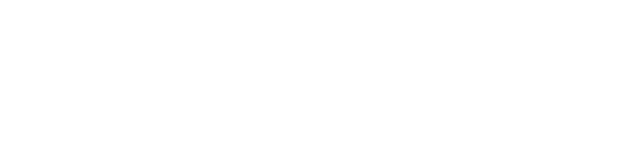
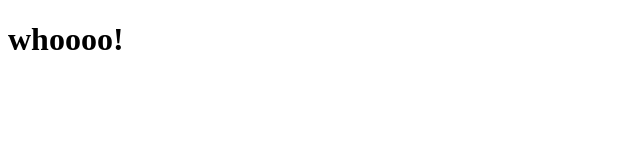
Before and after one commit to kkuzie/git-one-example-nn, a plain HTML site: page index.html in a window 1280 px wide. Shown: the whole page, without its empty margins (0-640 px from the left). Drawn offline with Linux system fonts and the light colour scheme.

Commit message:
added h1

```diff
--- a/index.html
+++ b/index.html
@@ -7,5 +7,6 @@
 </head>
 <body>
 
+    <h1>whoooo!</h1>
 </body>
 </html>
```
